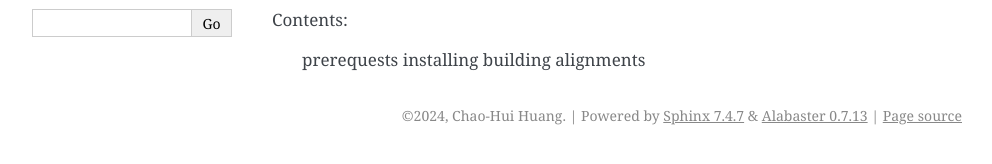
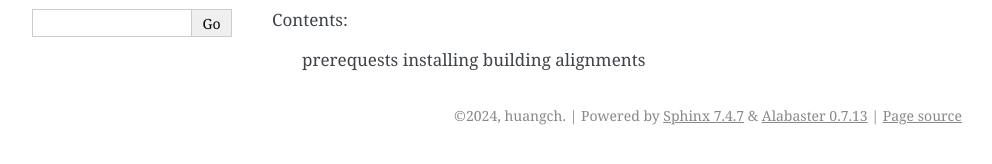
Before and after one commit to huangch/qust, a Sphinx documentation site: the page built from docs/index.rst, in a window 1280 px wide. Shown: the part 162-326 px from the top of the page, without its empty margins (148-1140 px from the left). Built offline with Sphinx 7.4.7, drawn with Linux system fonts in a browser that asks for light colours.

Commit message:
Update conf.py

```diff
--- a/docs/conf.py
+++ b/docs/conf.py
@@ -7,8 +7,8 @@
 # https://www.sphinx-doc.org/en/master/usage/configuration.html#project-information
 
 project = 'qust'
-copyright = '2024, Chao-Hui Huang'
-author = 'Chao-Hui Huang'
+copyright = '2024, huangch'
+author = 'haungch'
 release = '0.1.0'
 
 # -- General configuration ---------------------------------------------------
```
